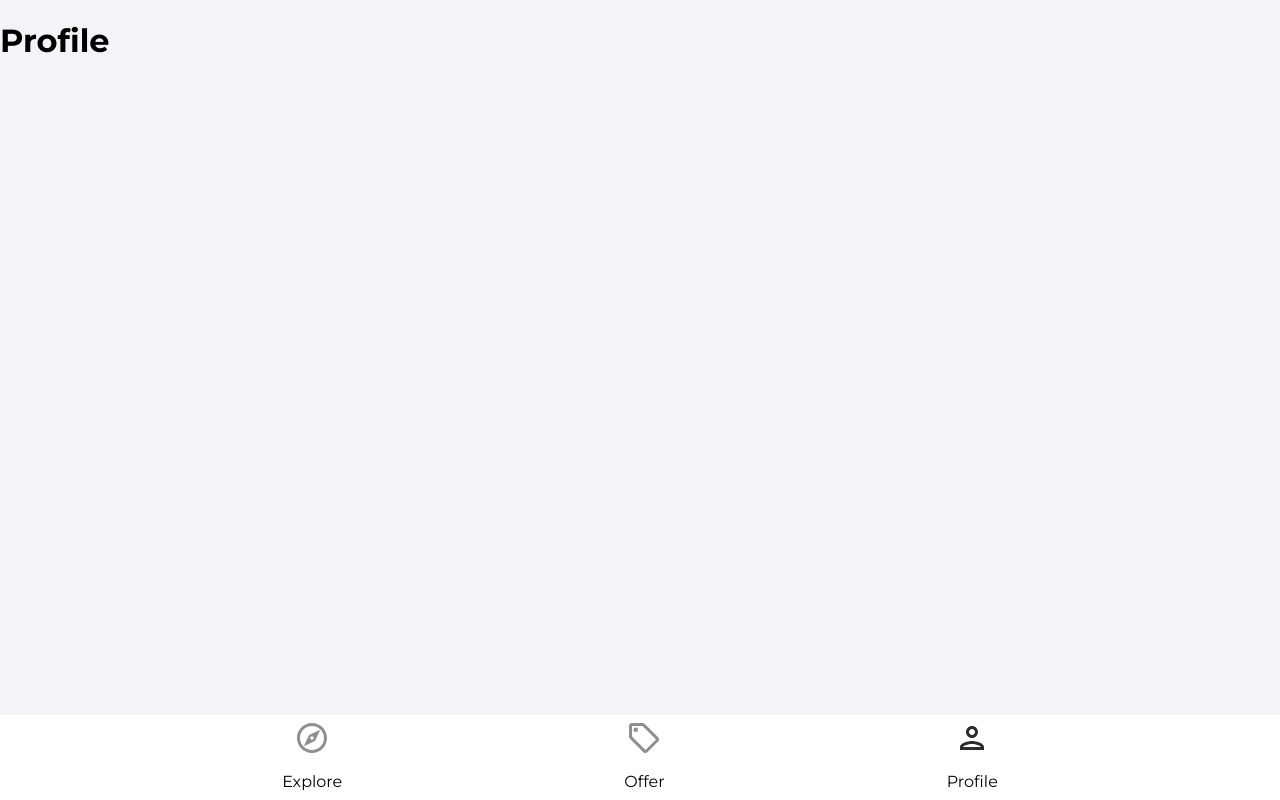
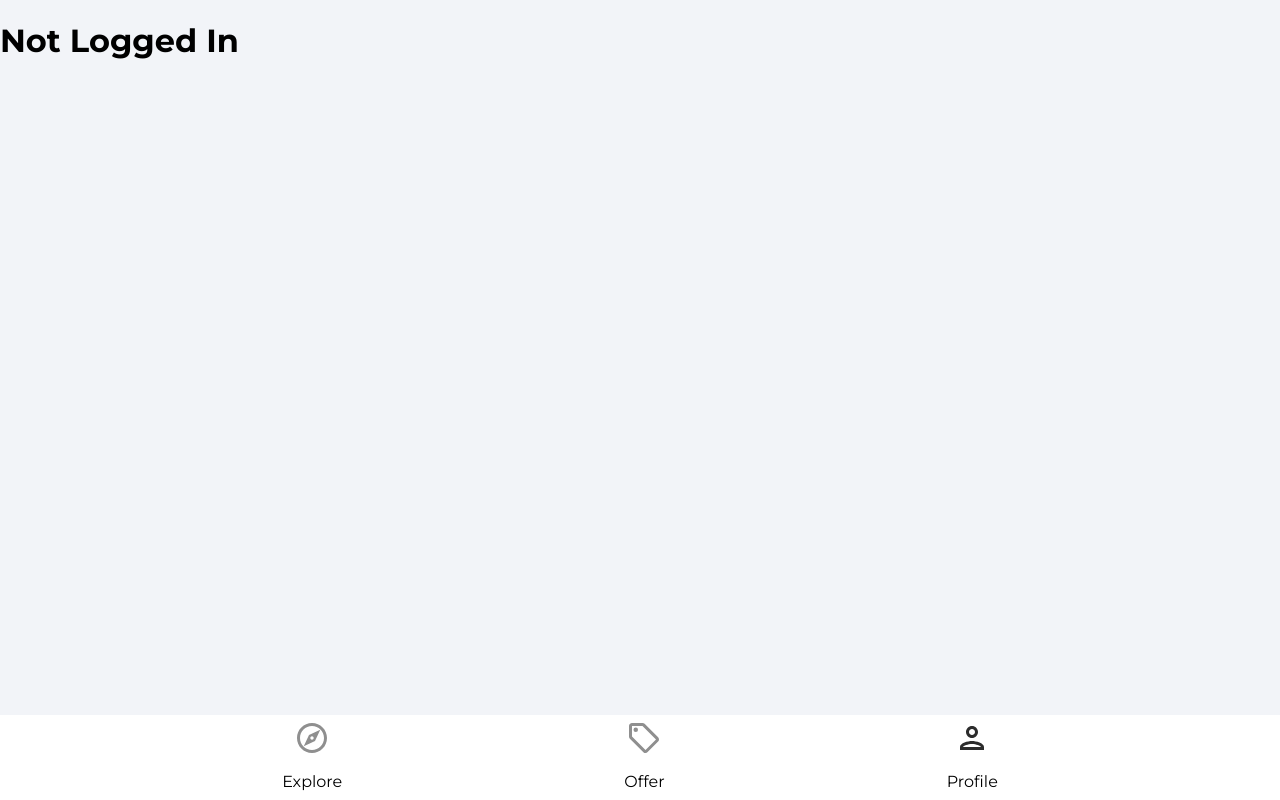
Before and after one commit to ediaz13/my-house-marketplace, a React (Create React App) app: page /profile in a window 1280 px wide. Built offline with nearby package versions, Linux system fonts and the light colour scheme.

Commit message:
88. Alerts With React Toastify.

```diff
--- a/src/App.js
+++ b/src/App.js
@@ -1,5 +1,7 @@
 import React from 'react';
 import { BrowserRouter as Router, Routes, Route } from "react-router-dom";
+import { ToastContainer } from 'react-toastify';
+import 'react-toastify/dist/ReactToastify.css';
 import Explore from "./pages/Explore";
 import Offers from "./pages/Offers";
 import Profile from "./pages/Profile";
@@ -23,6 +25,8 @@ function App() {
         </Routes>
         <Navbar />
       </Router>
+
+      <ToastContainer/>
     </>
   );
 }
--- a/src/pages/Profile.jsx
+++ b/src/pages/Profile.jsx
@@ -12,7 +12,7 @@ function Profile() {
 
 
 
-  return user ? <h1>{user.email}</h1> : <h1>Profile</h1>
+  return user ? <h1>{user.email}</h1> : <h1>Not Logged In</h1>
 }
 
 export default Profile
--- a/src/pages/SignIn.jsx
+++ b/src/pages/SignIn.jsx
@@ -1,5 +1,6 @@
 import React from "react";
 import { useState } from "react";
+import { toast } from "react-toastify";
 import { Link, useNavigate } from "react-router-dom";
 import { getAuth, signInWithEmailAndPassword } from "firebase/auth";
 import { ReactComponent as ArrowRightIcon } from "../assets/svg/keyboardArrowRightIcon.svg";
@@ -37,7 +38,7 @@ function SignIn() {
         navigate("/");
       }
     } catch (error) {
-      console.log(error);
+      toast.error('Bad User Credentials');
     }
   };
 
--- a/src/pages/SignUp.jsx
+++ b/src/pages/SignUp.jsx
@@ -1,6 +1,7 @@
 import React from "react";
 import { useState } from "react";
 import { Link, useNavigate } from "react-router-dom";
+import { toast } from "react-toastify";
 import {
   getAuth,
   createUserWithEmailAndPassword,
@@ -55,7 +56,7 @@ function SignUp() {
 
       navigate("/");
     } catch (error) {
-      console.error(error);
+      toast.error("Something went wrong with registration");
     }
 
   }
```
Also changed, not shown: package.json (+6 -5 lines), 1 other file (tests, documents, lock files or other folders).
